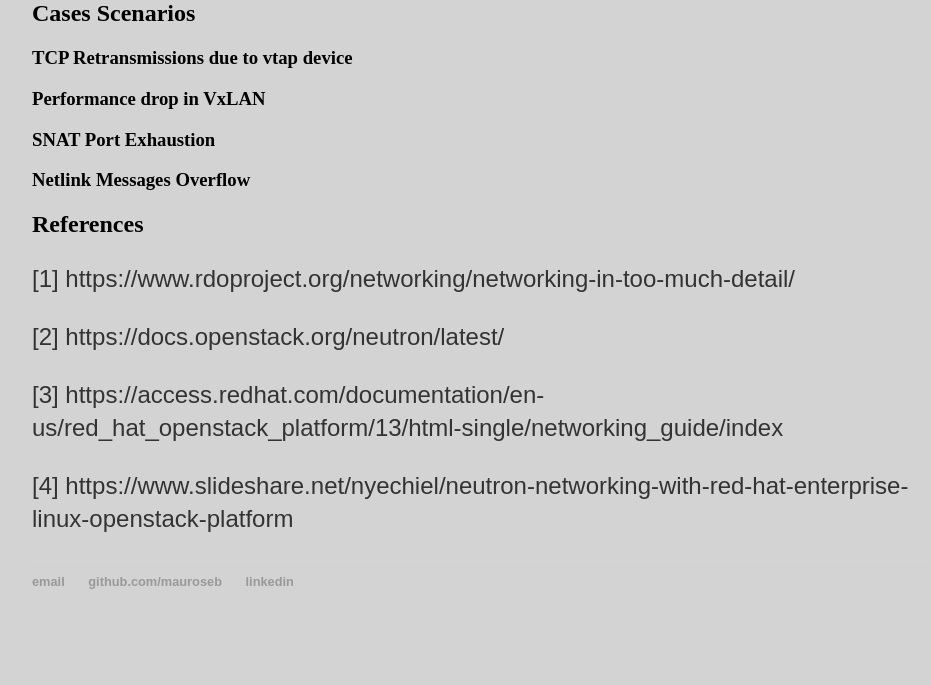
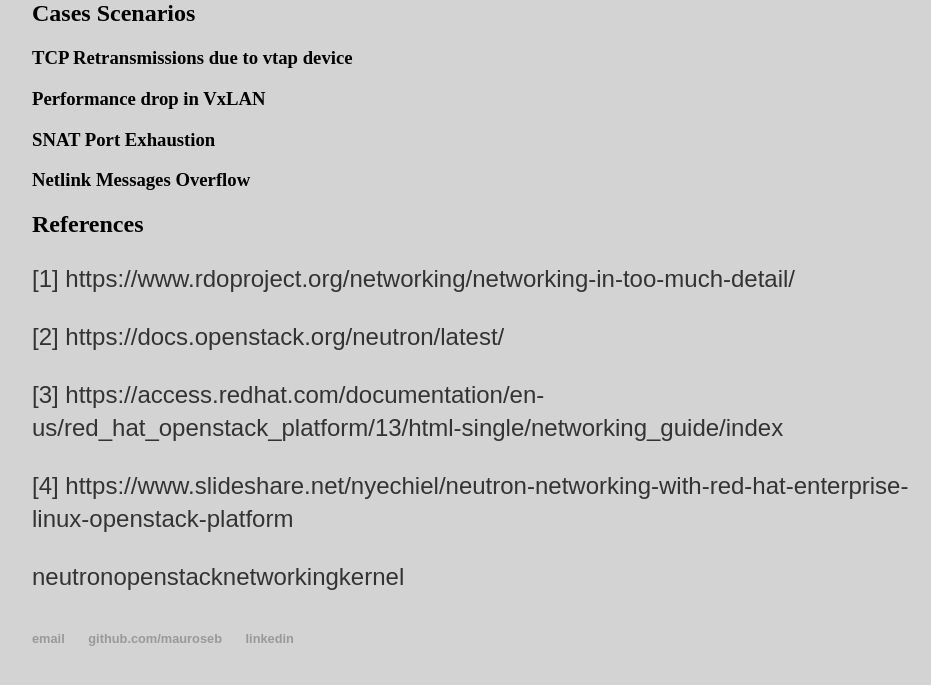
Before and after one commit to mauroseb/mauroseb.github.io, a Jekyll site: the page built from _posts/2019-10-25-troubleshoot-networks-like-netdev.md, in a window 1280 px wide and 900 px high, scrolled down 1371 px, cut to the strip 194-879 px from the top of the window. Shown: the whole strip, without its empty margins (160-1091 px from the left). Built offline with Jekyll 4.4.1, drawn with Linux system fonts in a browser that asks for light colours; before the commit the page ends 2214 px from its top, so only the background shows below that.

Commit message:
Update posts.html

```diff
--- a/_layouts/posts.html
+++ b/_layouts/posts.html
@@ -7,3 +7,5 @@
 <div class="post">
   {{ content }}
 </div>
+
+<p class="meta">{{ page.tags }}</p>
```
